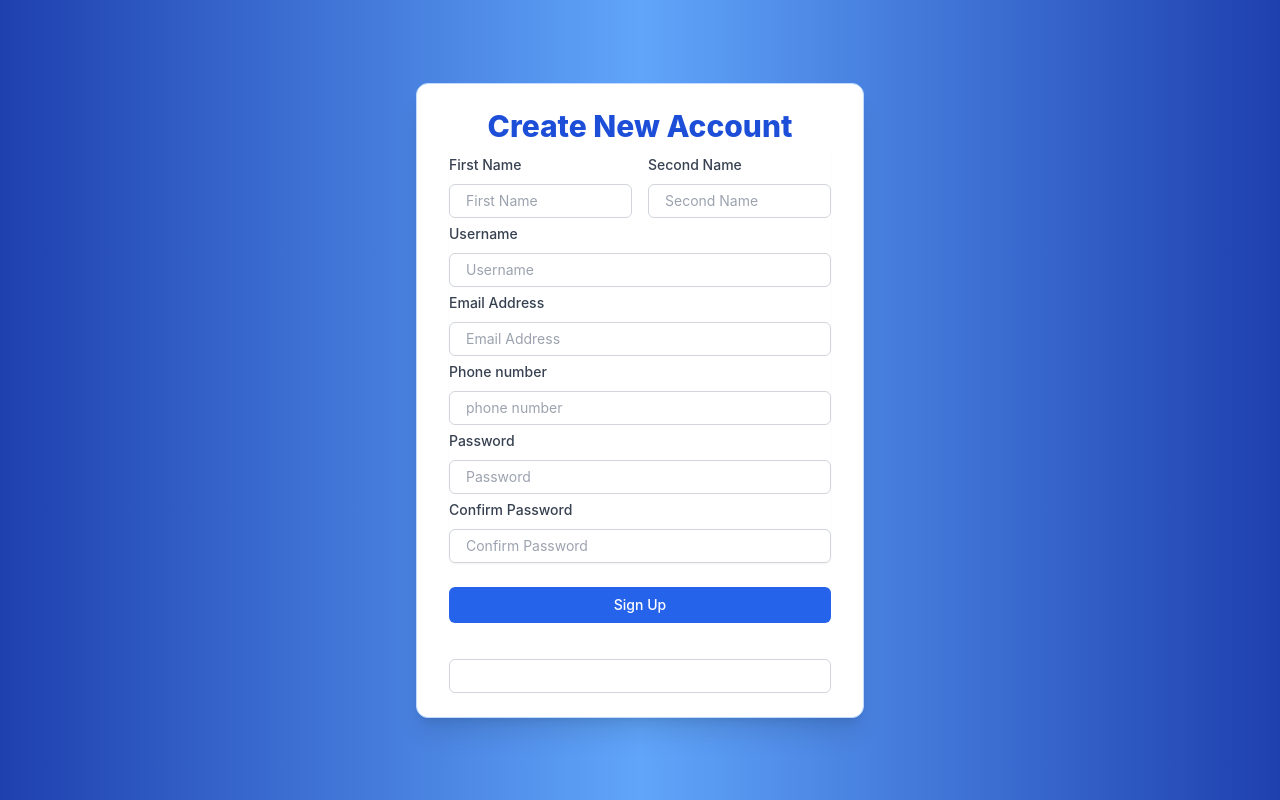
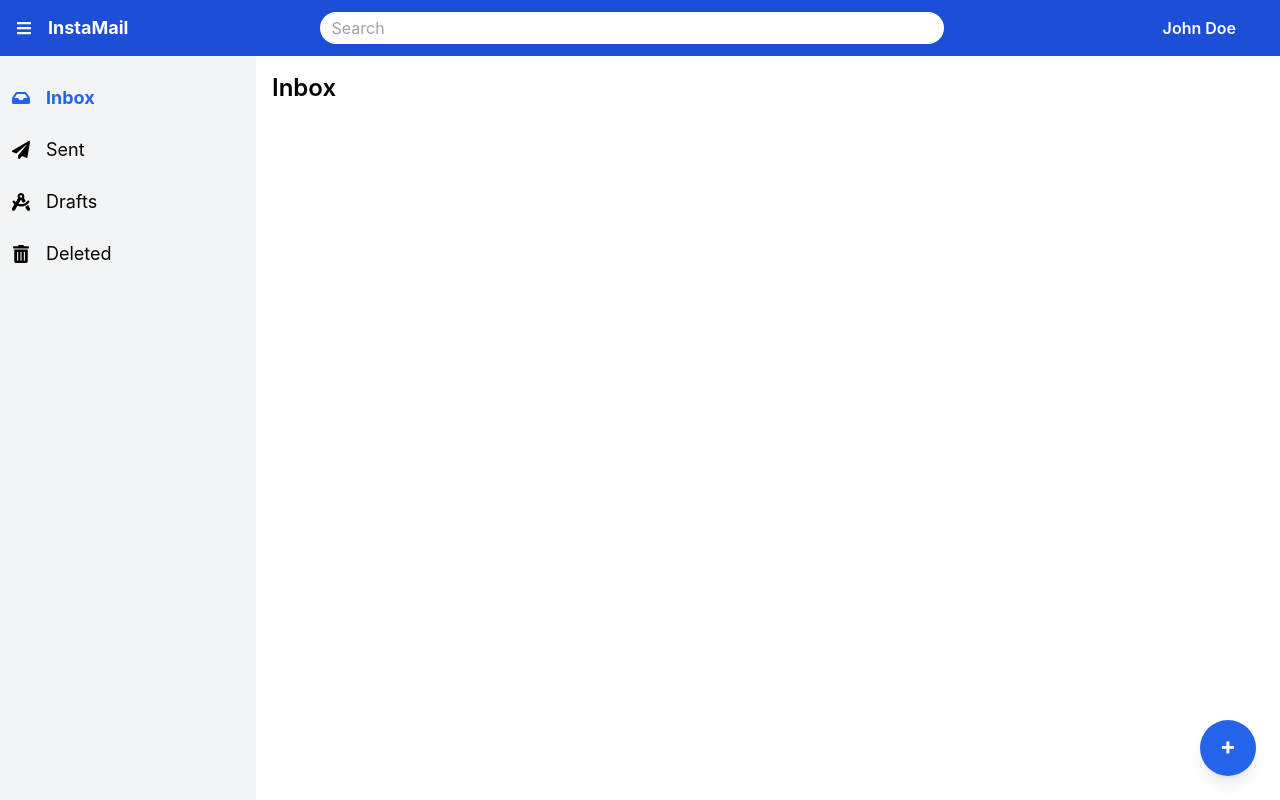
Before and after one commit to omarzydan610/InstaMail, a React (Create React App) app in the folder instamail-frontend/: page / in a window 1280 px wide. Built offline with nearby package versions, Linux system fonts and the light colour scheme.

Commit message:
add routes and create home screen

```diff
--- a/instamail-frontend/package.json
+++ b/instamail-frontend/package.json
@@ -8,6 +8,8 @@
     "@testing-library/user-event": "^13.5.0",
     "react": "^18.3.1",
     "react-dom": "^18.3.1",
+    "react-icons": "^5.4.0",
+    "react-router-dom": "^7.0.2",
     "react-scripts": "5.0.1",
     "web-vitals": "^2.1.4"
   },
--- a/instamail-frontend/src/App.jsx
+++ b/instamail-frontend/src/App.jsx
@@ -1,7 +1,19 @@
 import React from "react";
 import Signup from "./pages/signup";
+import Home from "./pages/home";
+import { BrowserRouter as Router, Routes, Route } from "react-router-dom";
 function App() {
-  return <Signup />;
+  return (
+    <div className="App">
+      <Router>
+        <Routes>
+          <Route path="/" element={<Home />} />
+          {/* <Route path="/login" element={<Login />} /> */}
+          <Route path="/register" element={<Signup />} />
+        </Routes>
+      </Router>
+    </div>
+  );
 }
 
 export default App;
--- /dev/null
+++ b/instamail-frontend/src/pages/home.jsx
@@ -0,0 +1,165 @@
+import React, { useState } from "react";
+import {
+  FaInbox,
+  FaPaperPlane,
+  FaDraftingCompass,
+  FaTrashAlt,
+  FaBars,
+} from "react-icons/fa";
+
+const Home = () => {
+  const [activeCategory, setActiveCategory] = useState("Inbox");
+  const [isSidebarCollapsed, setIsSidebarCollapsed] = useState(false);
+  const [isHovered, setIsHovered] = useState(false);
+  const [isPopupVisible, setIsPopupVisible] = useState(false);
+
+  const handleCategoryClick = (category) => {
+    setActiveCategory(category);
+  };
+
+  const toggleSidebar = () => {
+    setIsSidebarCollapsed(!isSidebarCollapsed);
+  };
+
+  const handleMouseEnter = () => {
+    if (!isSidebarCollapsed) return; // Do nothing if not collapsed
+    setIsHovered(true);
+  };
+
+  const handleMouseLeave = () => {
+    if (!isSidebarCollapsed) return; // Do nothing if not collapsed
+    setIsHovered(false);
+  };
+
+  const togglePopup = () => {
+    setIsPopupVisible(!isPopupVisible);
+  };
+
+  return (
+    <div className="h-screen flex flex-col">
+      {/* Top Bar */}
+      <div className="flex items-center justify-between bg-blue-700 text-white px-4 py-3 relative">
+        {/* Hamburger Icon */}
+        <div
+          className="cursor-pointer hover:text-gray-300"
+          onClick={toggleSidebar}
+        >
+          <FaBars />
+        </div>
+        {/* App Label */}
+        <div className="text-lg font-bold ml-4" style={{ userSelect: "none" }}>
+          InstaMail
+        </div>
+        {/* Spacer */}
+        <div className="flex-grow"></div>
+        {/* Search Bar */}
+        <input
+          type="text"
+          placeholder="Search"
+          className="w-3/6 px-3 py-1 rounded-full outline-none text-black"
+        />
+        {/* Spacer */}
+        <div className="ml-4"></div>
+        {/* Spacer */}
+        <div className="flex-grow"></div>
+        {/* User Name */}
+        <div className="font-semibold mr-4 relative cursor-pointer">
+          <span
+            className="p-3 rounded-lg hover:bg-blue-600"
+            style={{ userSelect: "none" }}
+            onClick={() => togglePopup()}
+          >
+            John Doe
+          </span>
+          {/* Popup */}
+          {isPopupVisible && (
+            <div className="absolute top-8 right-0 mt-2 bg-white text-black shadow-lg border border-gray-200 rounded-lg p-4 z-50 w-56">
+              <p className="font-semibold">John Doe</p>
+              <p className="text-sm text-gray-500">john.doe@example.com</p>
+              <p className="text-sm text-gray-500">+123 456 7890</p>
+              <button
+                className="mt-4 w-full bg-blue-600 text-white py-2 rounded-lg hover:bg-blue-700 transition"
+                onClick={() => alert("Signed out")}
+              >
+                Sign Out
+              </button>
+            </div>
+          )}
+        </div>
+      </div>
+
+      {/* Main Content */}
+      <div className="flex flex-grow">
+        {/* Sidebar */}
+        <div
+          className={`transition-all duration-300 ${
+            isSidebarCollapsed && !isHovered ? "w-12" : "w-1/5"
+          } bg-gray-100 py-4`}
+          onMouseEnter={handleMouseEnter}
+          onMouseLeave={handleMouseLeave}
+        >
+          <ul>
+            <li
+              className={`flex items-center space-x-2 cursor-pointer text-lg hover:bg-blue-100 py-3 pl-3 rounded-lg ${
+                activeCategory === "Inbox" ? "text-blue-600 font-bold" : ""
+              }`}
+              onClick={() => handleCategoryClick("Inbox")}
+            >
+              <FaInbox />
+              {(!isSidebarCollapsed || isHovered) && (
+                <span className="pl-2">Inbox</span>
+              )}
+            </li>
+            <li
+              className={`flex items-center space-x-2 cursor-pointer text-lg hover:bg-blue-100 py-3 pl-3 rounded-lg ${
+                activeCategory === "Sent" ? "text-blue-600 font-bold" : ""
+              }`}
+              onClick={() => handleCategoryClick("Sent")}
+            >
+              <FaPaperPlane />
+              {(!isSidebarCollapsed || isHovered) && (
+                <span className="pl-2">Sent</span>
+              )}
+            </li>
+            <li
+              className={`flex items-center space-x-2 cursor-pointer text-lg hover:bg-blue-100 py-3 pl-3 rounded-lg ${
+                activeCategory === "Drafts" ? "text-blue-600 font-bold" : ""
+              }`}
+              onClick={() => handleCategoryClick("Drafts")}
+            >
+              <FaDraftingCompass />
+              {(!isSidebarCollapsed || isHovered) && (
+                <span className="pl-2">Drafts</span>
+              )}
+            </li>
+            <li
+              className={`flex items-center space-x-2 cursor-pointer text-lg hover:bg-blue-100 py-3 pl-3 rounded-lg ${
+                activeCategory === "Deleted" ? "text-blue-600 font-bold" : ""
+              }`}
+              onClick={() => handleCategoryClick("Deleted")}
+            >
+              <FaTrashAlt />
+              {(!isSidebarCollapsed || isHovered) && (
+                <span className="pl-2">Deleted</span>
+              )}
+            </li>
+          </ul>
+        </div>
+
+        {/* Page Body */}
+        <div className="flex-grow bg-white p-4">
+          <h2 className="text-2xl font-semibold">{activeCategory}</h2>
+          {/* Additional content will go here */}
+        </div>
+        {/* New Message Button */}
+        <div className="fixed bottom-6 right-6">
+          <button className="flex items-center justify-center w-14 h-14 bg-blue-600 text-white rounded-full shadow-lg hover:bg-blue-700 transition-transform duration-200 hover:scale-110">
+            <span className="text-2xl font-bold -translate-y-0.5">+</span>
+          </button>
+        </div>
+      </div>
+    </div>
+  );
+};
+
+export default Home;
--- a/instamail-frontend/src/pages/signup.jsx
+++ b/instamail-frontend/src/pages/signup.jsx
@@ -1,6 +1,6 @@
 import React, { useState } from "react";
 import InputField from "../components/inputField";
-import LinkToLogin from "../components/inputField";
+import LinkToLogin from "../components/linkToLogin";
 
 const Signup = () => {
   const [email, setEmail] = useState("");
```
Also changed, not shown: instamail-frontend/src/index.js (+6 -6 lines), 1 other file (tests, documents, lock files or other folders).
